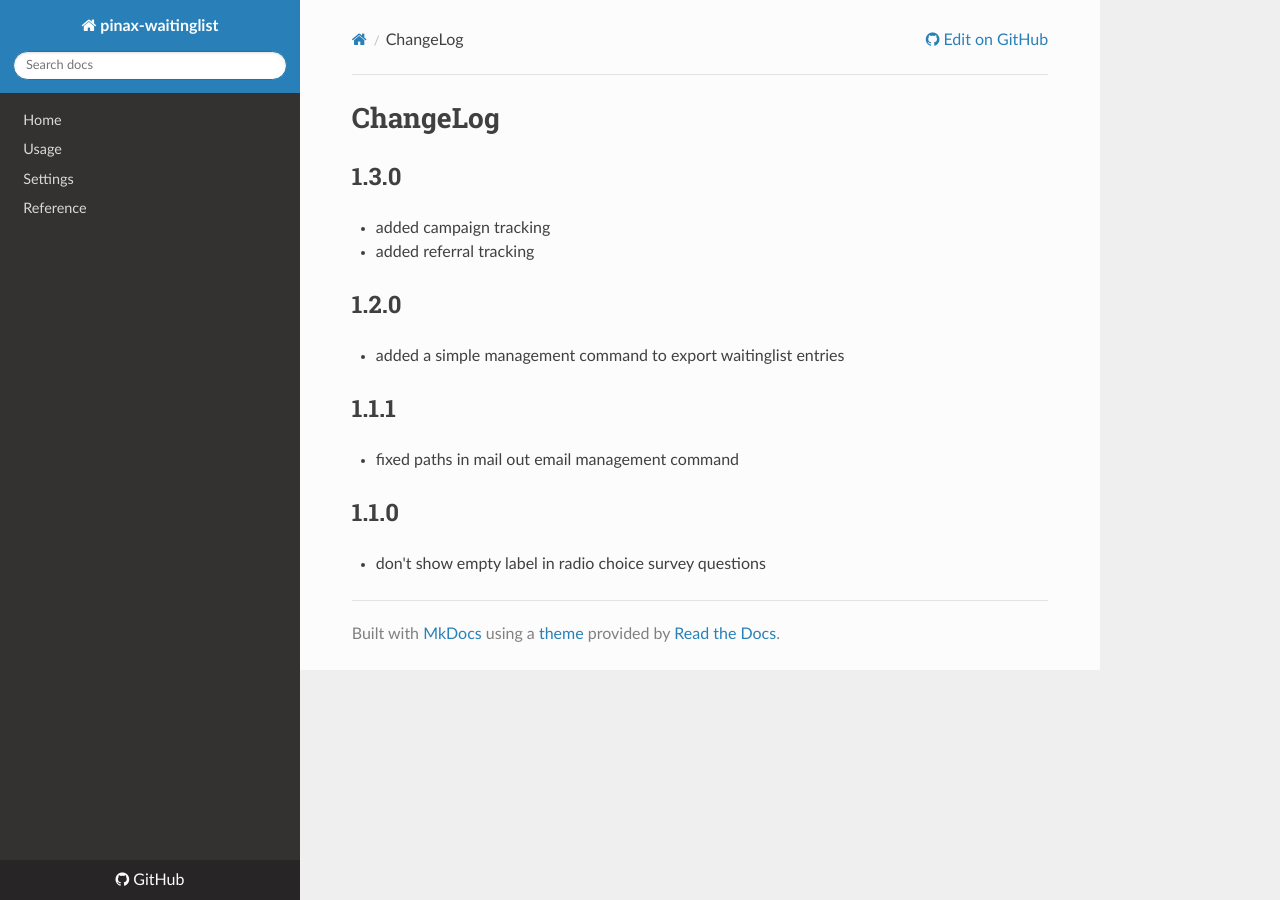
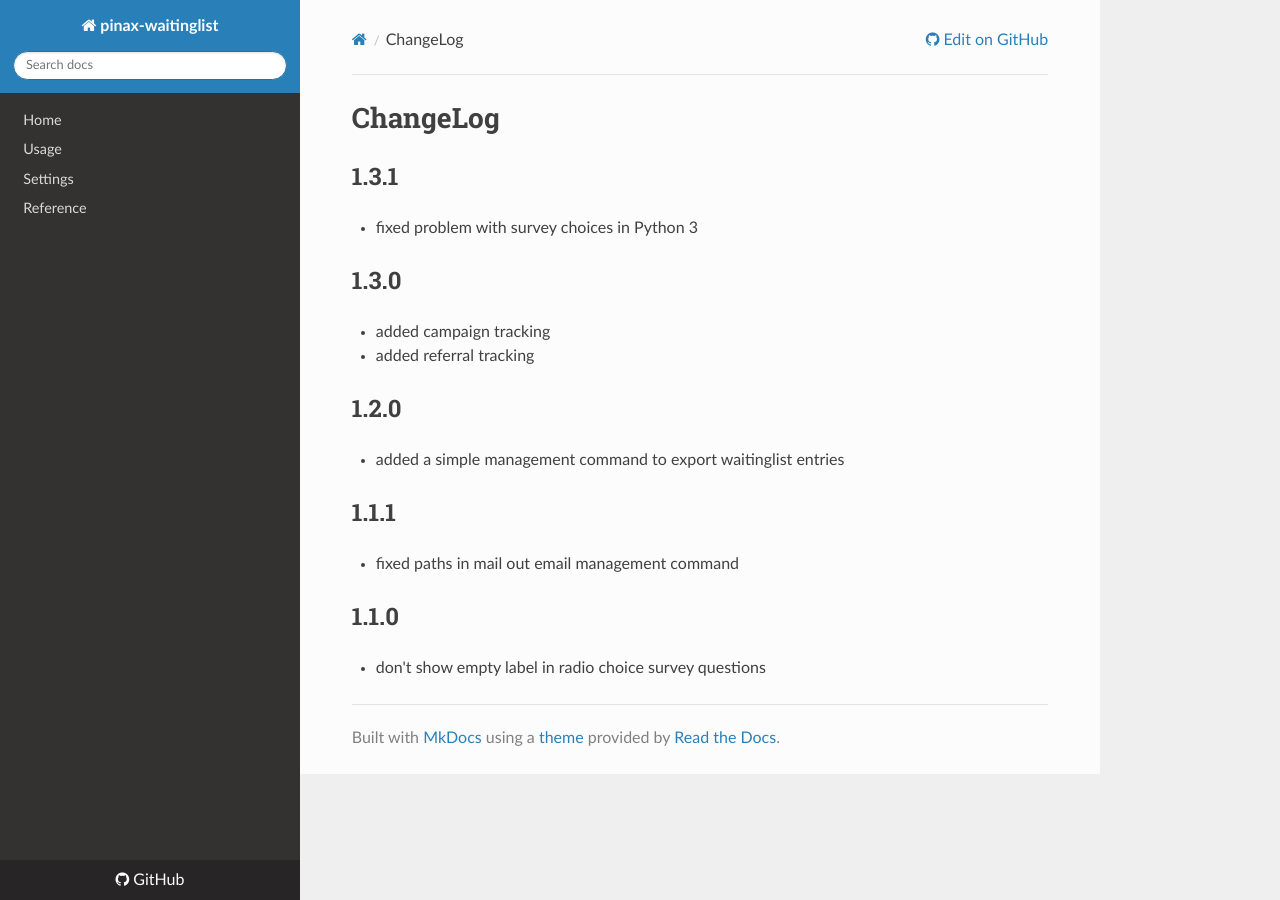
Before and after one commit to pinax/pinax-waitinglist, an MkDocs documentation site: the page built from docs/changelog.md, in a window 1280 px wide. Built offline with MkDocs 1.6.1, drawn with Linux system fonts in a browser that asks for light colours; nearby versions of some CDN libraries; old or Windows-style settings are respelled for this version of MkDocs.

Commit message:
version bump and changelog for 1.3.1

```diff
--- a/docs/changelog.md
+++ b/docs/changelog.md
@@ -1,4 +1,8 @@
 # ChangeLog
+
+## 1.3.1
+
+- fixed problem with survey choices in Python 3
 
 ## 1.3.0
 
--- a/setup.py
+++ b/setup.py
@@ -16,7 +16,7 @@ setup(
     description="a Django waiting list app",
     name="pinax-waitinglist",
     long_description=read("README.rst"),
-    version="1.3.0",
+    version="1.3.1",
     url="http://github.com/pinax/pinax-waitinglist/",
     license="MIT",
     packages=find_packages(),
```
